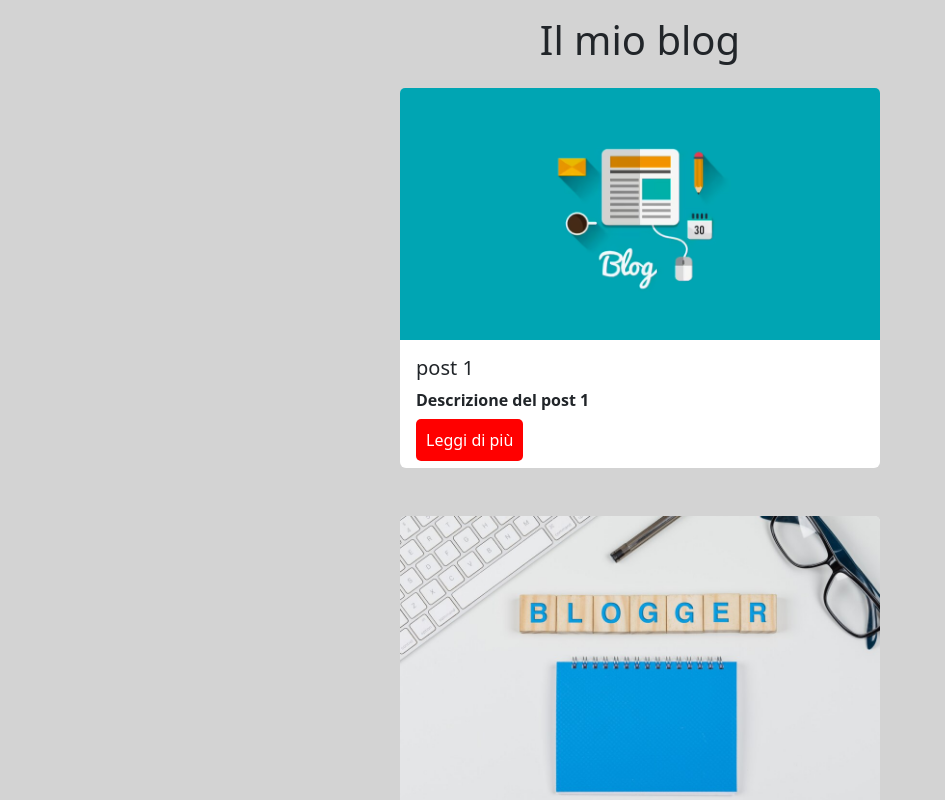
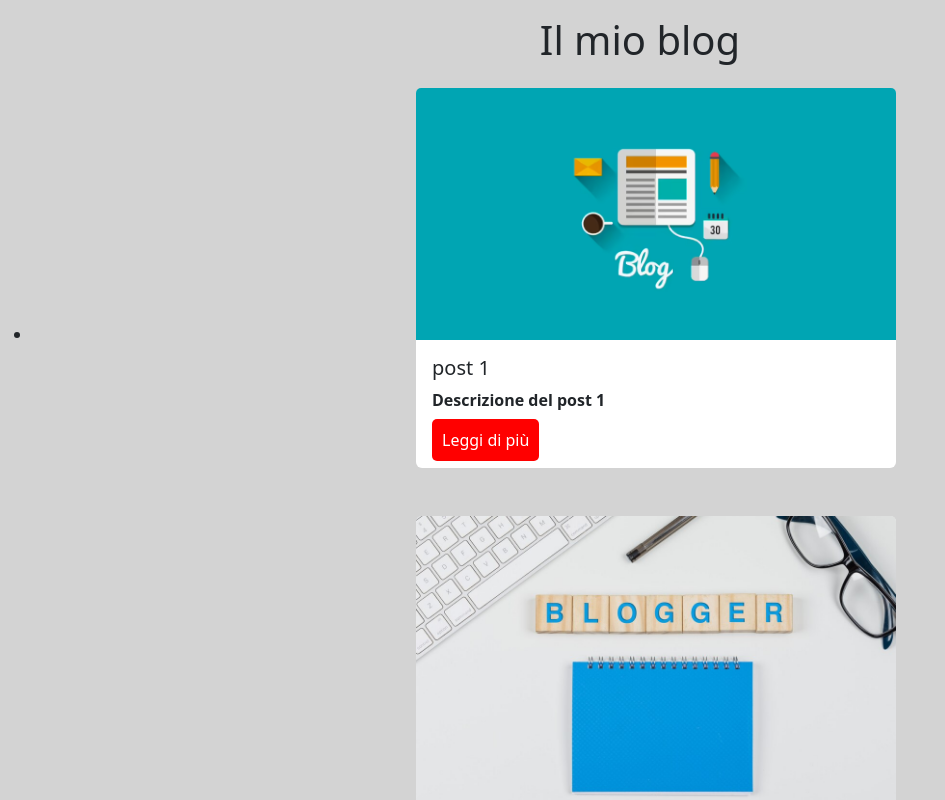
Before and after one commit to DavidIncarbone/react-components, a React (Vite) app: page / in a window 1280 px wide. Shown: the top 800 px of the page, without its empty margins (0-945 px from the left). Built offline with nearby package versions, Linux system fonts and the light colour scheme.

Commit message:
add ul and li with key into main

```diff
--- a/src/components/Card.jsx
+++ b/src/components/Card.jsx
@@ -3,11 +3,14 @@
 
 console.log(posts.length)
 
-function Card({ titolo, descrizione, immagine }) {
+function Card() {
 
     return (
         posts.map((post) => {
             return (
+
+
+                <li key={post.id}>
 
                     <div className="card container mb-5" style={{
                         width: 30 + "rem"
@@ -19,6 +22,8 @@
                             <Button />
                         </div>
                     </div>
+                </li>
+
             )
         })
 
--- a/src/components/Main.jsx
+++ b/src/components/Main.jsx
@@ -6,7 +6,9 @@
     return (
         <>
             <main>
-                <Card />
+                <ul>
+                    <Card />
+                </ul>
             </main>
         </>
     )
--- a/src/data/posts.js
+++ b/src/data/posts.js
@@ -2,28 +2,33 @@
     {
         titolo: "post 1",
         descrizione: "Descrizione del post 1",
-        immagine: "./blog-1.avif"
+        immagine: "./blog-1.avif",
+        id: "1"
     },
     {
         titolo: "post 2",
         descrizione: "Descrizione del post 2",
-        immagine: "./blog-2.jpg"
+        immagine: "./blog-2.jpg",
+        id: "2"
     },
     {
         titolo: "post 3",
         descrizione: "Descrizione del post 3",
-        immagine: "./blog-3.jpg"
+        immagine: "./blog-3.jpg",
+        id: "3"
     },
     {
         titolo: "post 4",
         descrizione: "Descrizione del post 4",
-        immagine: "./blog-4.webp"
+        immagine: "./blog-4.webp",
+        id: "4"
 
     },
     {
         titolo: "post 5",
         descrizione: "Descrizione del post 5",
-        immagine: "./blog-5.jpg"
+        immagine: "./blog-5.jpg",
+        id: "5"
     }
 ];
 
```
Lines whose indentation alone changed are shown as unchanged.
